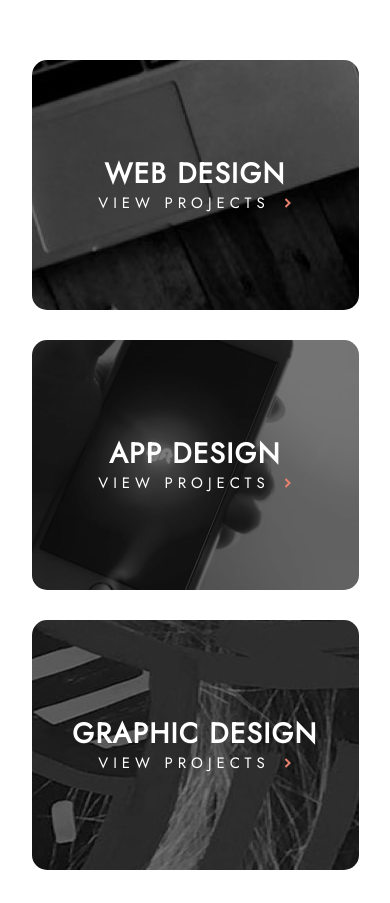
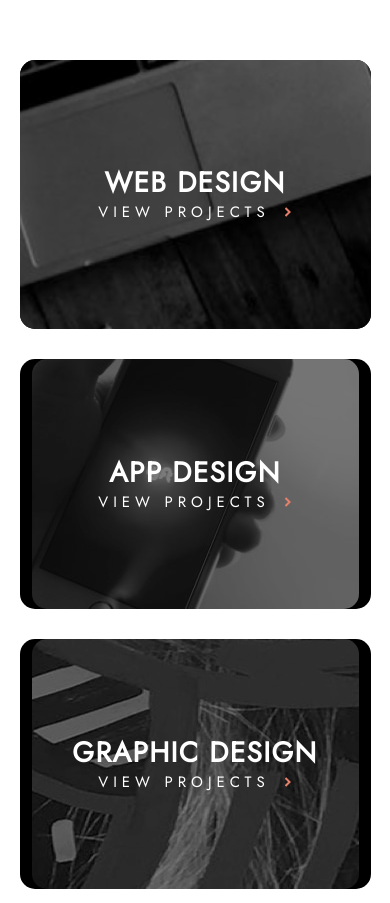
Before and after one commit to JulianIfesiokwu/Designo-multi-page-website, a website: page index.html in a window 390 px wide. Shown: the part 961-1864 px from the top of the page. Drawn offline with Linux system fonts and the light colour scheme.

Commit message:
finished project to the best of my ability, still some responsive images to work on

```diff
--- a/index.html
+++ b/index.html
@@ -55,26 +55,31 @@
 
       <!-- Services -->
       <section class="services">
-        <div class="column-one">
+        <!-- <div class="column-one"> -->
           <div class="services__web">
+            <div class="image-container">
               <picture>
                 <source media="(min-width: 1000)" srcset="./assets/home/desktop/image-web-design-large.jpg">
                 <source media="(min-width: 641px)" srcset="./assets/home/tablet/image-web-design.jpg">
                 <img class="service--image"src="./assets/home/mobile/image-web-design.jpg" alt="image-web-design">
               </picture>
+            </div>
             <div class="services-info">
               <h2 class="services-title">Web Design</h2>
               <a href="./web-design.html" class="services--action">view projects<span><img src="./assets/shared/desktop/icon-right-arrow.svg" alt=""></span></a>
             </div>
+          <!-- </div> -->
         </div>
-        </div>
-        <div class="column-two desktop-view">
+        <!-- <div class="column-two desktop-view"> -->
           <div class="services__app">
+            <div class="image-container">
               <picture>
                 <source media="(min-width: 1024)" srcset="./assets/home/desktop/image-app-design.jpg">
                 <source media="(min-width: 641px)" srcset="./assets/home/tablet/image-app-design.jpg">
                 <img class="service--image"src="./assets/home/mobile/image-app-design.jpg" alt="image-app-design">
               </picture>
+            </div>
+
             <div class="services-info">
               <h2 class="services-title">App Design</h2>
               <a href="./app-design.html" class="services--action">view projects<span><img src="./assets/shared/desktop/icon-right-arrow.svg" alt=""></span></a>
@@ -92,7 +97,7 @@
             </div>
           </div>
 
-        </div>
+        <!-- </div> -->
       </section>
 
       <!-- Details -->
--- a/stylesheets/_about.scss
+++ b/stylesheets/_about.scss
@@ -42,12 +42,11 @@
 
 .talent__photo {
     width: 100%;
-    height: 100%;
 }
 
 .talent__photo img {
     width: 100%;
-    height: auto;
+    height: 100%;
     display: block;
 }
 
@@ -118,9 +117,13 @@
     flex-direction: column-reverse;
     margin-bottom: 5rem;
 
+    .deal__photo {
+        width: 100%;
+    }
+
     .deal__photo img {
         width: 100%;
-        height: auto;
+        height: 100%;
         display: block;
     }
 }
--- a/stylesheets/_responsive.scss
+++ b/stylesheets/_responsive.scss
@@ -456,16 +456,59 @@
             }
 
             .services {
-                display: flex;
-                flex-direction: row;
-                gap: 3%;
+                display: grid;
+                grid-template-columns: repeat(2, 1fr);
+                grid-template-rows: repeat(2, 1fr);
+                align-items: stretch;
+                justify-items: stretch;
+                grid-gap: 2%;
 
-                .column-two {
+                .option {
+                    display: flex;
+                    gap: 2%;
+                }
+
+                .services__web {
+                    grid-row-start: 1;
+                    grid-row-end: 3;
+                    grid-column-start: 1;
+                    grid-column-end: 2;
                     width: 100%;
-                    display: flex;
-                    flex-direction: row;
-                    gap: 3%;
+                    height: 100%;
+                    .image-container {
+                        width: 100%;
+                        height: 100%;
+                        picture, .service--image {
+                            width: 100%;
+                            height: auto;
+                            display: block;
+                        }
+                    }
                 }
+
+                .services__app {
+                    grid-row-start: 1;
+                    grid-row-end: 2;
+                    grid-column-start: 2;
+                    grid-column-end: 3;
+                    width: 100%;
+                    height: 100%;
+                }
+                .services__graphic {
+                    grid-row-start: 2;
+                    grid-row-end: 3;
+                    grid-column-start: 2;
+                    grid-column-end: 3;
+                    width: 100%;
+                    height: 100%;
+                }
+
+                // .column-two {
+                //     width: 100%;
+                //     display: flex;
+                //     flex-direction: row;
+                //     gap: 3%;
+                // }
 
                 .desktop-view {
                     flex-direction: column;
@@ -569,18 +612,21 @@
         }
 
         .talent {
-            width: 95%;
+            width: 100%;
             margin: 0 auto;
             display: flex;
             flex-direction: row;
             justify-content: space-between;
             align-items: center;
             margin-bottom: 5rem;
+
             .talent__photo img{
+                max-height: auto;
+                max-width: 100%;
                 display: block;
                 border-radius: 15px 0 0 15px;
+            }
 
-            }
             .talent__desc {
                 width: 70%;
                 padding: 4rem;
--- a/stylesheets/main.scss
+++ b/stylesheets/main.scss
@@ -42,7 +42,7 @@
 
 .mobile-view {
     position: absolute;
-    top: 5rem;
+    top: 4rem;
     left: 0;
     background-color: black;
     color: $white;
@@ -195,22 +195,34 @@
     filter: brightness(50%);
 }
 
-.services__app, .services__web, .services__graphic {
+.services__app, .services__graphic {
     position: relative;
     border-radius: 15px;
     text-align: center;
     text-transform: uppercase;
-    width: 100%;
+    width: 90%;
     margin-bottom: 2rem ;
     display: flex;
     flex-direction: column;
     justify-content: center;
     align-items: center;
+    background: black;
+}
+
+.services__web {
+    position: relative;
+    border-radius: 15px;
+    text-align: center;
+    text-transform: uppercase;
+    width: 90%;
+    height: auto;
+    margin-bottom: 2rem ;
+    background: black;
 }
 
 .services__app:hover, .services__web:hover, .services__graphic:hover {
     cursor: pointer;
-    background: black;
+
 }
 
 .details {
```
Also changed, not shown: about.html (+0 -24 lines), app-design.html (+1 -1 lines), graphic-design.html (+1 -1 lines), web-design.html (+1 -1 lines), README-template.md, README.md (deleted), stylesheets/main.css, 1 other file. Lines whose indentation alone changed are shown as unchanged.
